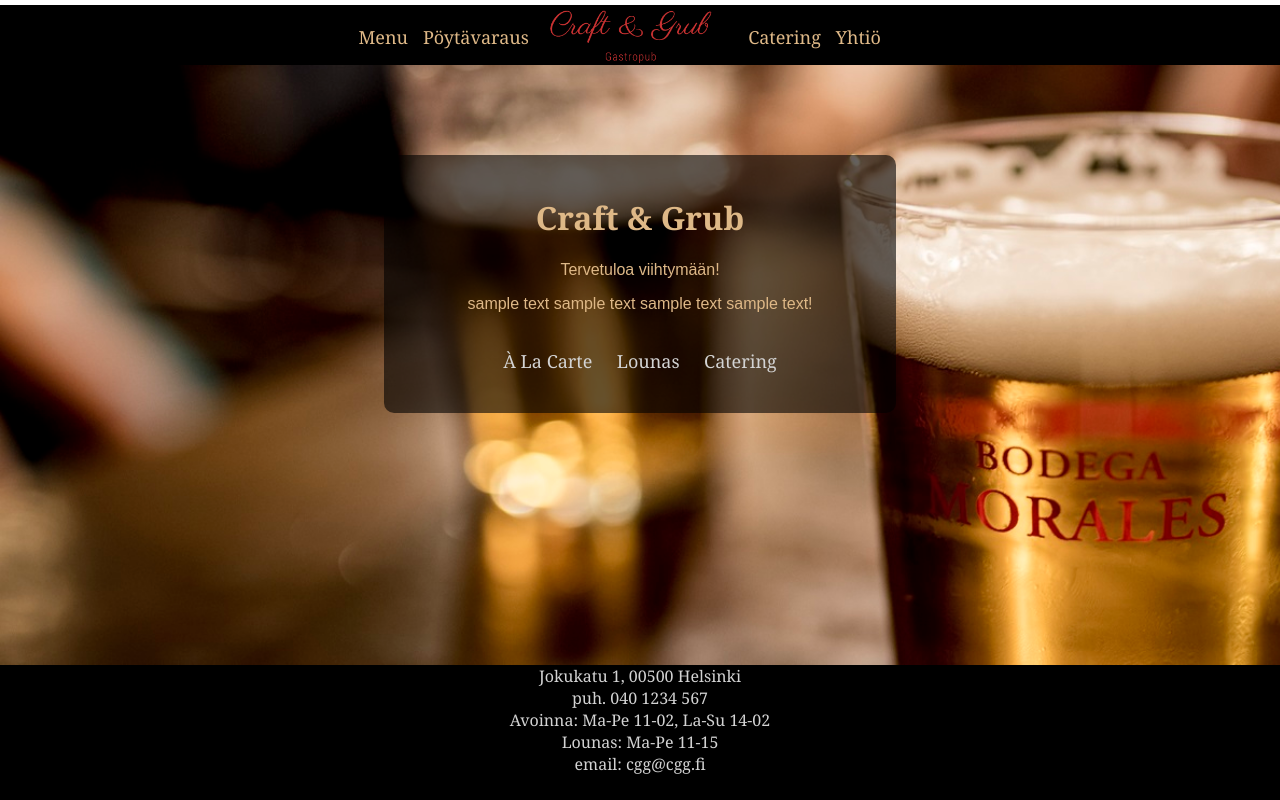
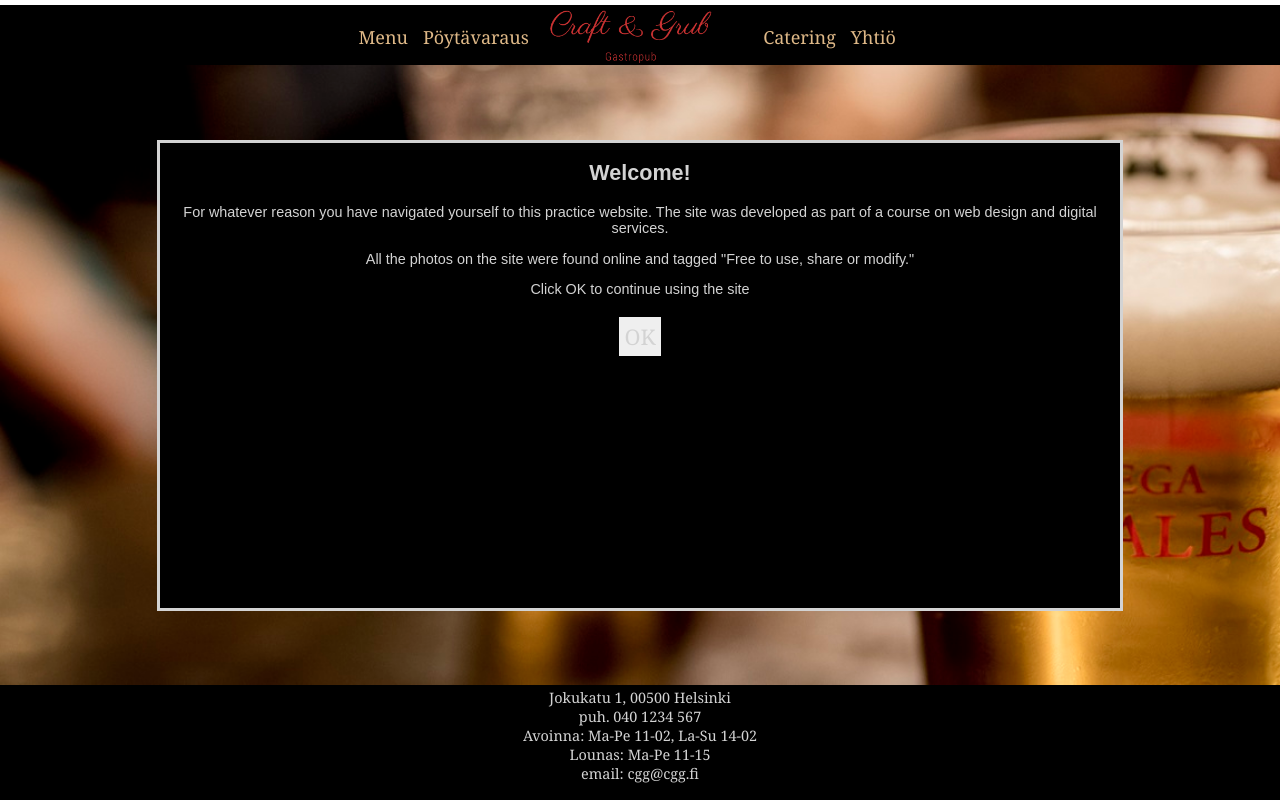
Before and after one commit to pajaz/CGG, a PHP site: page / in a window 1280 px wide. Run offline with PHP 8.4, Linux system fonts and the light colour scheme.

Commit message:
Fixed a horrible mistake

```diff
--- a/index.html
+++ b/index.html
@@ -6,41 +6,41 @@
         <meta name="viewport" content="width=device-width, initial-scale=1.0">
         <link rel="stylesheet" href="style/styles.css">
         <script src="./javascript/jquery/jquery-3.4.1.js"></script>
-
         <script src="./javascript/javascript.js"></script>
-
     </head>
-    <body>
+    <body scroll="no" onload="getContent('frontPage', '1'); setBackground()">
         <div id="page-container">
             <nav id="nav-menu">
                 <ul>
-                    <li><a href="#"><img id="toggle-menu" style="max-width: 50px;" src="/resources/navicon.png"></a>
-                        <ul id="menu">
+                    <li><a href="#">Menu <span style="font-size: small;">▼</span></a>
+                        <ul>
                             <li>
-                                <a class="menuitem" href="javascript:getContent('frontPage', '1');">Etusivu</a>
+                                <a href="javascript:getContent('frontPage', '1');">Etusivu</a>
                             </li>
                             <li>
-                                <a class="menuitem" href="javascript:getContent('menuPage', '1');">Menu</a>
+                                <a href="javascript:getContent('menuPage', '1');">Menu</a>
                             </li>
                             <li>
-                                <a class="menuitem" href="javascript:getContent('bookTable', '1');">Pöytävaraus</a>
+                                <a href="javascript:getContent('bookTable', '1');">Pöytävaraus</a>
                             </li>
                             <li>
-                                <a class="menuitem" href="javascript:getContent('companyPage', '1');">Yhtiö</a>
+                                <a href="javascript:getContent('companyPage', '1');">Yhtiö</a>
                             </li>
                             <li>
-                                <a class="menuitem" href="javascript:getContent('cateringPage', '1');">Catering</a>
+                                <a href="javascript:getContent('cateringPage', '1');">Catering</a>
                             </li>
                         </ul>
                     </li>
                 </ul>
             </nav>
             <nav id="nav-menu-large">
+
+
                 <a class="nav-left" href="javascript:getContent('menuPage', '1');">Menu</a>
 
                 <a class="nav-left" href="javascript:getContent('bookTable', '1');">Pöytävaraus</a>
 
-                <a class="nav-right" href="javascript:getContent('companyPage', '1');">Yhtiö</a>
+                <a class="nav-right last-item" href="javascript:getContent('companyPage', '1');">Yhtiö</a>
 
                 <a class="nav-right" href="javascript:getContent('cateringPage', '1');">Catering</a>
             </nav>
@@ -50,8 +50,23 @@
             </div>
             <div class="bg-mid">
                     <div  id="content1" class="content-box">
+
+                    </div>
+                    <div id="welcomebox">
+                        <h2>Welcome!</h2>
+                        <p>
+                            For whatever reason you have navigated yourself to this practice website. The site
+                            was developed as part of a course on web design and digital services.
+                        </p>
+                        <p>
+                            All the photos on the site were found online and tagged "Free to use, share or modify."
+                        </p>
+                        <p>Click OK to continue using the site</p>
+                        <button id="approve">OK</button>
                     </div>
             </div>
+
+
             <footer class="font-content">
                 Jokukatu 1, 00500 Helsinki<br>
                 puh. 040 1234 567<br>
@@ -60,8 +75,6 @@
                 email: cgg@cgg.fi
             </footer>
         </div>
-        <script id="bg-large">setBackground()</script>
-        <script>getContent('frontPage', '1')</script>
     </body>
 
 
--- a/javascript/javascript.js
+++ b/javascript/javascript.js
@@ -1,12 +1,12 @@
 var state = "none"
 
 function getContent(page, divid, menu) {
-    var cnt = page + ".html"
+    var cnt = page + ".txt"
         id = "#content" + divid
 
     if (divid=="2") {
-        document.getElementById(page.substring(0, page.length-4)).focus()
-
+        console.log(menu + " Onko olemassa")
+        setButtonFocus(page)
     }
 
     console.log(id)
@@ -31,8 +31,21 @@
 }
 
 function setButtonFocus(bb) {
-    document.getElementById(bb).focus()
+    var b = bb
 
+    console.log(b + " TEST")
+    switch (b) {
+        case "alacartePage":
+            document.getElementById("alacarte").focus()
+            break;
+        case "lunchPage":
+            document.getElementById("lunch").focus()
+            break;
+        case "drinkPage":
+            document.getElementById("drink").focus()
+            break;
+
+    }
 }
 
 function setBackground() {
@@ -54,16 +67,20 @@
           console.log(backgrounds)
         var current = 0;
         function nextBackground() {
-            body.css(
-                'background',
-            backgrounds[current = ++current % backgrounds.length]);
-            body.css('background-size', 'cover')
+            body.css({
+                    'background':
+                    backgrounds[current = ++current % backgrounds.length],
+                    'background-size':
+                    'cover'
+                 });
+
             setTimeout(nextBackground, 10000);
         }
         setTimeout(nextBackground, 10000);
-
-        body.css('background', backgrounds[0]);
-        body.css('background-size', 'cover')
+        body.css({'background': backgrounds[0],
+                  'background-size':
+                  'cover'
+                });
     });
 
 }
@@ -128,3 +145,9 @@
         $("#menu").slideToggle("fast");
     });
 });
+
+$(function(){
+    $("#approve").click(function(){
+        $("#welcomebox").hide();
+    });
+});
--- a/style/styles.css
+++ b/style/styles.css
@@ -24,18 +24,23 @@
 
 button {
     color: lightgray;
-    background: none;
+    background-color: none;
     font-family: Georgia;
     border: none;
-    font-size: large;
+    font-size: 1.5em;
     margin-top: 10px;
     padding: 10px;
+    ;
 }
 
 
+#welcomebox button {
+    margin-top: 5px;
+    padding: 5px;
+}
+
 button:focus {
     color: burlywood;
-    outline-color: lightgray;
 }
 
 h1 {
@@ -115,6 +104,29 @@
 
 .button-row {
     margin-bottom: 10px;
+}
+
+.content-box {
+    position: absolute;
+    background-color: black;
+    color: burlywood;
+    /*font-size: calc(0.85em + 1vw);*/
+    text-align: center;
+    word-wrap: break-word;
+    white-space: normal;
+    border-radius: 10px;
+    padding: 20px;
+    padding-bottom: 30px;
+    margin-bottom: 5%;
+    z-index: 2;
+    top: 15%;
+    left: 30%;
+    right: 30%;
+    background: rgba(0, 0, 0, .6);
+}
+
+.content-box h1 {
+    font-size: 2em;
 }
 
 #logo {
@@ -136,6 +148,10 @@
     overflow: hidden;
 }
 
+html {
+    font-size: calc(0.5em + 0.5vw);
+}
+
 #map {
     box-sizing: border-box;
     margin: 12.5%;
@@ -150,6 +166,27 @@
     max-height: 100%;
 }
 
+#welcomebox {
+    position: absolute;
+    left: 0;
+    right: 0;
+    top: 0;
+    bottom: 0;
+    overflow: auto;
+    width: 75%;
+    height: 75%;
+    max-height: 100%;
+    max-width: 100%;
+    z-index: 3;
+    text-align: center;
+    word-wrap: break-word;
+    white-space: normal;
+    margin: auto;
+    border: 3px solid lightgray;
+    color: lightgray;
+    background-color: black;
+}
+
 /* NAVIGATION MENU */
 
 #nav-menu {
@@ -217,60 +254,42 @@
 
 /* END OF TESTING */
 
-.content-box {
-    position: absolute;
-    background-color: black;
-    color: burlywood;
-    text-align: center;
-    word-wrap: break-word;
-    white-space: normal;
-    border-radius: 10px;
-    padding: 20px;
-    padding-bottom: 30px;
-    margin-bottom: 5%;
-    z-index: 2;
-    top: 15%;
-    left: 30%;
-    right: 30%;
-    background: rgba(0, 0, 0, .6);
-}
 
 .bg-mid {
     position: relative;
     width: 100%;
-    min-height: 75vh;
+    /*min-height: 70vh;*/
+    height: calc(100vh - 180px);
     left: 0;
     top: 0;
+    background-size: contain cover;
    /* background: url("../resources/background1.jpg");*/
     /*background-position-y: 45%;*/
     transition: background-image 1s ease-in;
     -webkit-transition: background-image 1s ease-in-out;
     overflow: auto;
     -webkit-backface-visibility: hidden;
-
 }
 
 footer {
+    box-sizing: border-box;
     position: sticky;
+    padding-top: 3px;
     width: 100%;
     text-align: center;
-    height: 5rem;
-
+    /*font-size: calc(0.5em + 0.5vw);*/
 }
 
 /* Eri laitekoot */
 
-/* Small devices (tablets and phones, 979px and down) */
+/* Small devices (tablets and phones, 768px and down) */
 @media only screen and (max-width: 979px) {
     .content-box {
         width: 75%;
-        left: 7.5%;
-        right: 0;
+        left: 10%;
+        right: 15%;
     }
 
-    footer {
-        max-height: 10%;
-    }
 }
 
 @media only screen and (min-width: 480px) {
```
Also changed, not shown: other parts of style/styles.css (+11 -23 lines).
